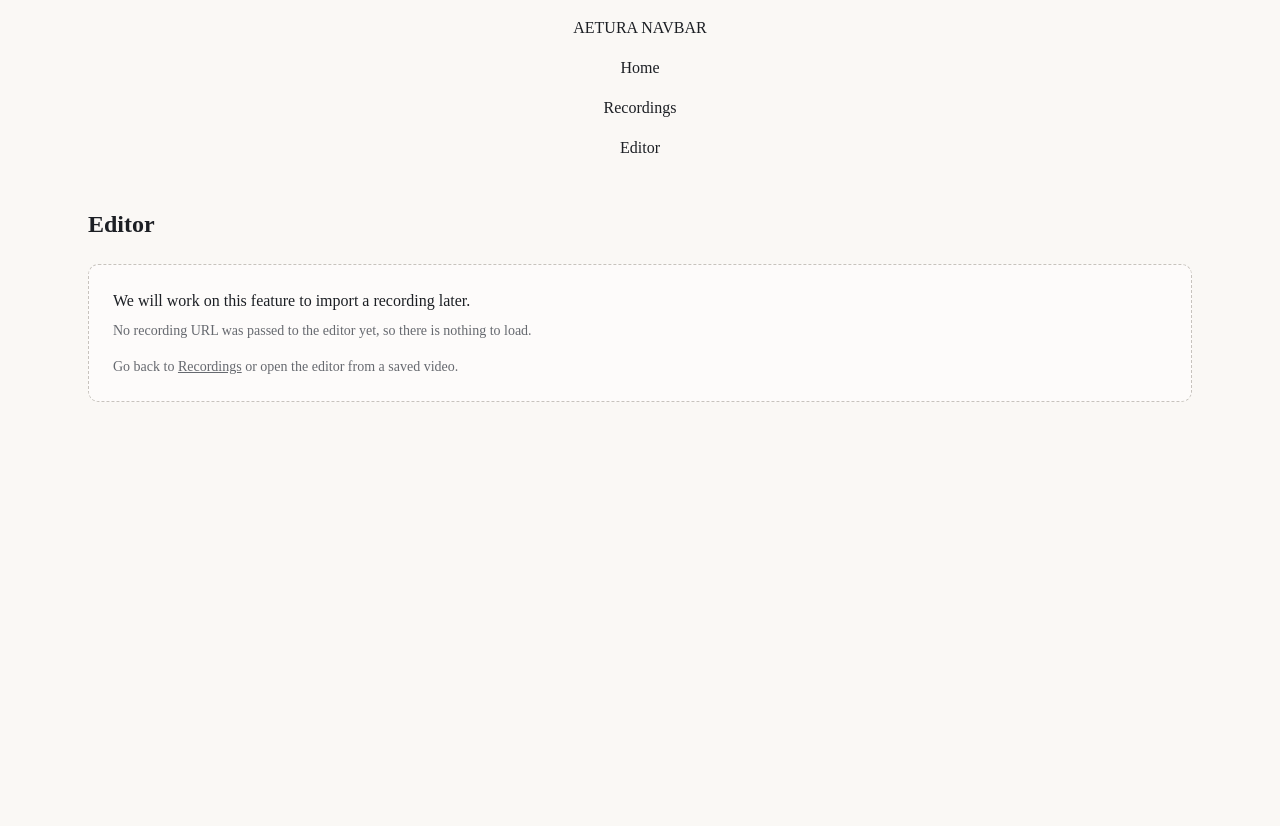
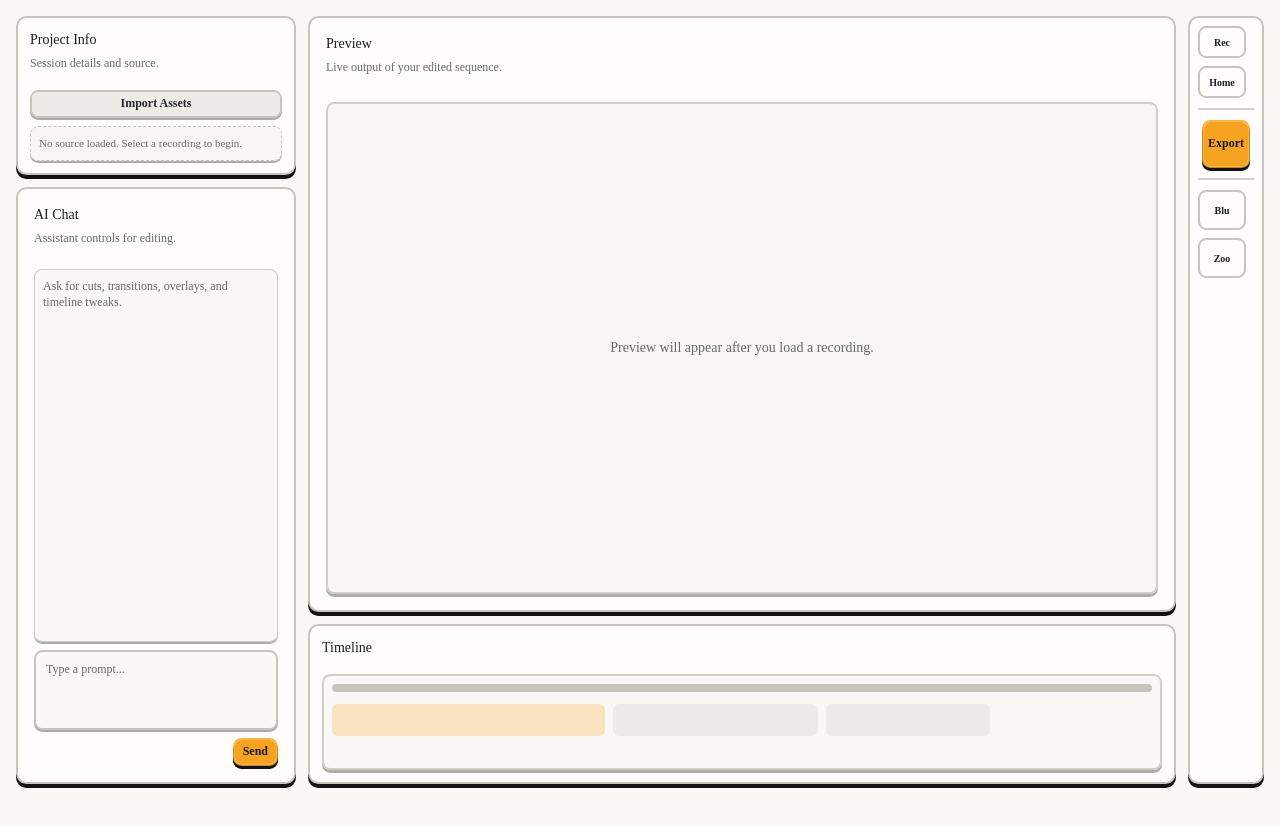
Before and after one commit to Starz099/aetura, a React (Vite) app in the folder frontend/: page /editor in a window 1280 px wide. Shown: the top 826 px of the page. After the commit the page ends 800 px from the top, so only its background shows below. Built offline with nearby package versions, Linux system fonts and the light colour scheme.

Commit message:
feat: Redesign application layout and navigation and mock editor layout

```diff
--- a/frontend/src/Router.tsx
+++ b/frontend/src/Router.tsx
@@ -1,22 +1,22 @@
 import { BrowserRouter, Routes, Route } from "react-router-dom";
 import Home from "./pages/home";
-import Navbar from "./components/navbar/index";
 import Recordings from "./pages/recordings";
 import Editor from "./pages/editor";
 
 const App = () => {
   return (
-    <div>
     <BrowserRouter>
-        <Navbar />
+      <div className="flex h-dvh min-h-screen flex-col bg-background text-foreground">
+        <main className="flex min-h-0 flex-1">
           <Routes>
             <Route path="/" element={<Home />} />
             <Route path="/recordings" element={<Recordings />} />
             <Route path="/editor" element={<Editor />} />
             <Route path="/editor/:address" element={<Editor />} />
           </Routes>
+        </main>
+      </div>
     </BrowserRouter>
-    </div>
   );
 };
 
--- a/frontend/src/components/navbar/index.tsx
+++ b/frontend/src/components/navbar/index.tsx
@@ -1,14 +1,49 @@
-import { Link } from "react-router-dom";
+import { Button } from "@/components/ui";
+import { Link, useLocation } from "react-router-dom";
 
-const index = () => {
+const Navbar = () => {
+  const { pathname } = useLocation();
+
+  const isActive = (route: "/" | "/recordings" | "/editor") => {
+    if (route === "/") {
+      return pathname === "/";
+    }
+
+    return pathname === route || pathname.startsWith(`${route}/`);
+  };
+
   return (
-    <div className="flex flex-col items-center justify-center gap-4 p-4">
-      AETURA NAVBAR
-      <Link to="/">Home</Link>
-      <Link to="/recordings">Recordings</Link>
-      <Link to="/editor">Editor</Link>
-    </div>
+    <header className="border-b border-border bg-card/85 backdrop-blur-sm">
+      <div className="mx-auto flex h-12 w-full max-w-screen-2xl items-center justify-between gap-3 px-4 sm:px-6">
+        <nav aria-label="Global" className="ml-auto flex items-center gap-1">
+          <Button
+            asChild
+            size="sm"
+            variant={isActive("/") ? "secondary" : "ghost"}
+            className="h-6"
+          >
+            <Link to="/">Home</Link>
+          </Button>
+          <Button
+            asChild
+            size="sm"
+            variant={isActive("/recordings") ? "secondary" : "ghost"}
+            className="h-6"
+          >
+            <Link to="/recordings">Recordings</Link>
+          </Button>
+          <Button
+            asChild
+            size="sm"
+            variant={isActive("/editor") ? "secondary" : "ghost"}
+            className="h-6"
+          >
+            <Link to="/editor">Editor</Link>
+          </Button>
+        </nav>
+      </div>
+    </header>
   );
 };
 
-export default index;
+export default Navbar;
--- a/frontend/src/index.css
+++ b/frontend/src/index.css
@@ -124,8 +124,15 @@
   * {
     @apply border-border outline-ring/50;
   }
+
+  html,
+  body,
+  #root {
+    @apply h-full;
+  }
+
   body {
-    @apply bg-background text-foreground;
+    @apply bg-background text-foreground overflow-hidden;
   }
   html {
     @apply font-sans;
--- a/frontend/src/pages/editor.tsx
+++ b/frontend/src/pages/editor.tsx
@@ -1,39 +1,160 @@
+import {
+  Card,
+  CardContent,
+  CardDescription,
+  CardHeader,
+  CardTitle,
+  Separator,
+  Textarea,
+} from "@/components/ui";
+import { Button } from "@/components/ui";
+import { useEffect } from "react";
 import { Link, useParams } from "react-router-dom";
+
+const effectTools = ["Blur", "Zoom"];
 
 const EditorPage = () => {
   const { address } = useParams();
   const recordingUrl = address ? decodeURIComponent(address) : null;
 
-  if (!recordingUrl) {
-    return (
-      <div className="mx-auto flex min-h-screen w-full max-w-6xl flex-col gap-6 px-4 py-8 sm:px-6">
-        <h1 className="text-2xl font-bold">Editor</h1>
-        <div className="rounded-lg border border-dashed border-border bg-card/70 p-6">
-          <p className="text-base font-medium">
-            We will work on this feature to import a recording later.
-          </p>
-          <p className="mt-2 text-sm text-muted-foreground">
-            No recording URL was passed to the editor yet, so there is nothing
-            to load.
-          </p>
-          <p className="mt-4 text-sm text-muted-foreground">
-            Go back to{" "}
-            <Link to="/recordings" className="underline">
-              Recordings
-            </Link>{" "}
-            or open the editor from a saved video.
-          </p>
+  useEffect(() => {
+    const previousTitle = document.title;
+    document.title = "Aetura Editor";
+
+    return () => {
+      document.title = previousTitle;
+    };
+  }, []);
+
+  return (
+    <div className="flex h-full min-h-0 w-full flex-col overflow-auto p-3 sm:p-4">
+      <CardContent className="flex min-h-0 flex-1 p-0">
+        <div className="grid min-h-0 flex-1 gap-3 lg:grid-cols-[280px_minmax(0,1fr)_76px]">
+          <section className="flex min-h-0 flex-col gap-3">
+            <Card size="sm" className="h-auto">
+              <CardHeader className="pb-1">
+                <CardTitle>Project Info</CardTitle>
+                <CardDescription>Session details and source.</CardDescription>
+              </CardHeader>
+              <CardContent className="space-y-2">
+                <Button className="w-full" variant="secondary">
+                  Import Assets
+                </Button>
+                <div className="rounded-md border border-dashed border-border bg-muted/45 p-2 text-[11px] text-muted-foreground shadow-[0_2px_0_var(--shadow-soft)]">
+                  {recordingUrl ? (
+                    <p className="line-clamp-2 break-all">{recordingUrl}</p>
+                  ) : (
+                    <p>No source loaded. Select a recording to begin.</p>
+                  )}
+                </div>
+              </CardContent>
+            </Card>
+
+            <Card className="min-h-0 flex-1">
+              <CardHeader className="pb-1">
+                <CardTitle>AI Chat</CardTitle>
+                <CardDescription>
+                  Assistant controls for editing.
+                </CardDescription>
+              </CardHeader>
+              <CardContent className="flex h-full min-h-0 flex-col gap-2">
+                <div className="min-h-16 flex-1 rounded-md border border-border/80 bg-muted/35 p-2 text-xs text-muted-foreground shadow-[0_2px_0_var(--shadow-soft)]">
+                  Ask for cuts, transitions, overlays, and timeline tweaks.
+                </div>
+                <Textarea
+                  placeholder="Type a prompt..."
+                  className="min-h-20 resize-none"
+                />
+                <Button className="self-end">Send</Button>
+              </CardContent>
+            </Card>
+          </section>
+
+          <section className="flex min-h-0 flex-col gap-3">
+            <Card className="min-h-0 flex-1">
+              <CardHeader className="pb-2">
+                <CardTitle>Preview</CardTitle>
+                <CardDescription>
+                  Live output of your edited sequence.
+                </CardDescription>
+              </CardHeader>
+              <CardContent className="flex h-full min-h-0">
+                <div className="flex h-full min-h-90 w-full items-center justify-center rounded-md border-2 border-border/80 bg-muted/45 shadow-[0_3px_0_var(--shadow-soft)]">
+                  {recordingUrl ? (
+                    <video
+                      src={recordingUrl}
+                      controls
+                      className="h-full w-full rounded-md bg-black object-contain"
+                    />
+                  ) : (
+                    <p className="text-sm text-muted-foreground">
+                      Preview will appear after you load a recording.
+                    </p>
+                  )}
+                </div>
+              </CardContent>
+            </Card>
+
+            <Card size="sm">
+              <CardHeader className="pb-1">
+                <CardTitle>Timeline</CardTitle>
+              </CardHeader>
+              <CardContent>
+                <div className="h-24 rounded-md border-2 border-border/80 bg-muted/35 p-2 shadow-[0_3px_0_var(--shadow-soft)]">
+                  <div className="h-2 rounded-full bg-border" />
+                  <div className="mt-3 flex gap-2">
+                    <div className="h-8 w-1/3 rounded-sm bg-primary/25" />
+                    <div className="h-8 w-1/4 rounded-sm bg-secondary" />
+                    <div className="h-8 w-1/5 rounded-sm bg-accent" />
+                  </div>
+                </div>
+              </CardContent>
+            </Card>
+          </section>
+
+          <aside className="flex min-h-0 flex-col gap-2 overflow-y-auto rounded-lg border-2 border-border bg-card p-2 shadow-[0_4px_0_var(--shadow-strong)]">
+            <Button
+              asChild
+              variant="outline"
+              className="h-8 w-12 px-0 text-[10px]"
+            >
+              <Link to="/recordings">Rec</Link>
+            </Button>
+            <Button
+              asChild
+              variant="outline"
+              className="h-8 w-12 px-0 text-[10px]"
+            >
+              <Link to="/">Home</Link>
+            </Button>
+
+            <Separator className="my-0.5" />
+
+            <Button
+              size="icon"
+              className="h-12 w-12 self-center"
+              aria-label="Export video"
+            >
+              Export
+            </Button>
+
+            <Separator className="my-0.5" />
+
+            <div className="grid gap-2">
+              {effectTools.map((tool) => (
+                <Button
+                  key={tool}
+                  variant="outline"
+                  className="h-10 w-12 px-0 text-[10px]"
+                  title={tool}
+                >
+                  {tool.slice(0, 3)}
+                </Button>
+              ))}
+            </div>
+          </aside>
         </div>
-      </div>
-    );
-  }
-  return (
-    <div className="mx-auto flex min-h-screen w-full max-w-6xl flex-col gap-6 px-4 py-8 sm:px-6">
-      <h1 className="text-2xl font-bold">Editor</h1>
-      <div className="rounded-lg border bg-card p-6">
-        <p className="text-sm text-muted-foreground">Loaded recording</p>
-        <p className="mt-2 break-all text-sm">{recordingUrl}</p>
-      </div>
+      </CardContent>
     </div>
   );
 };
--- a/frontend/src/pages/home.tsx
+++ b/frontend/src/pages/home.tsx
@@ -10,6 +10,7 @@ import {
   Separator,
 } from "@/components/ui";
 import { Input } from "@/components/ui/input";
+import { Link } from "react-router-dom";
 import { useRef, useState } from "react";
 
 interface DOMElement {
@@ -261,12 +262,24 @@ function Home() {
   };
 
   return (
-    <div className="mx-auto flex min-h-screen w-full max-w-4xl flex-col items-center px-4 py-8">
+    <div className="mx-auto flex h-full w-full max-w-4xl flex-col gap-5 overflow-auto px-4 py-8">
+      <div className="flex items-start justify-between gap-4">
+        <div>
+          <h1 className="text-3xl font-semibold tracking-tight">Home</h1>
+          <p className="mt-1 text-muted-foreground">
+            Map a navigation path from a URL and goal.
+          </p>
+        </div>
+        <Button asChild variant="outline" className="shrink-0">
+          <Link to="/recordings">Go to Recordings</Link>
+        </Button>
+      </div>
+
       <Card className="w-full">
         <CardHeader>
           <CardTitle className="text-base">Welcome to AETURA</CardTitle>
           <CardDescription>
-            Map a navigation path from a URL and goal.
+            Use this workspace to generate, edit, and record a demo flow.
           </CardDescription>
         </CardHeader>
         <CardContent className="flex flex-col gap-4">
--- a/frontend/src/pages/recordings.tsx
+++ b/frontend/src/pages/recordings.tsx
@@ -41,7 +41,7 @@ export default function Recordings() {
   };
 
   return (
-    <div className="mx-auto flex min-h-screen w-full max-w-6xl flex-col gap-6 px-4 py-8 sm:px-6">
+    <div className="mx-auto flex h-full w-full max-w-6xl flex-col gap-6 overflow-auto px-4 py-8 sm:px-6">
       <div className="flex flex-col gap-4 sm:flex-row sm:items-center sm:justify-between">
         <div>
           <h1 className="text-3xl font-semibold tracking-tight">Your Demos</h1>
@@ -49,9 +49,18 @@ export default function Recordings() {
             Locally stored recordings ready for editing.
           </p>
         </div>
-        <Button onClick={fetchLibrary} variant="outline" className="sm:w-auto">
-          Refresh Library
-        </Button>
+        <div className="flex items-center gap-2">
+          <Button asChild variant="outline" className="sm:w-auto">
+            <Link to="/">Home</Link>
+          </Button>
+          <Button
+            onClick={fetchLibrary}
+            variant="outline"
+            className="sm:w-auto"
+          >
+            Refresh Library
+          </Button>
+        </div>
       </div>
 
       {loading ? (
```
Lines whose indentation alone changed are shown as unchanged.
